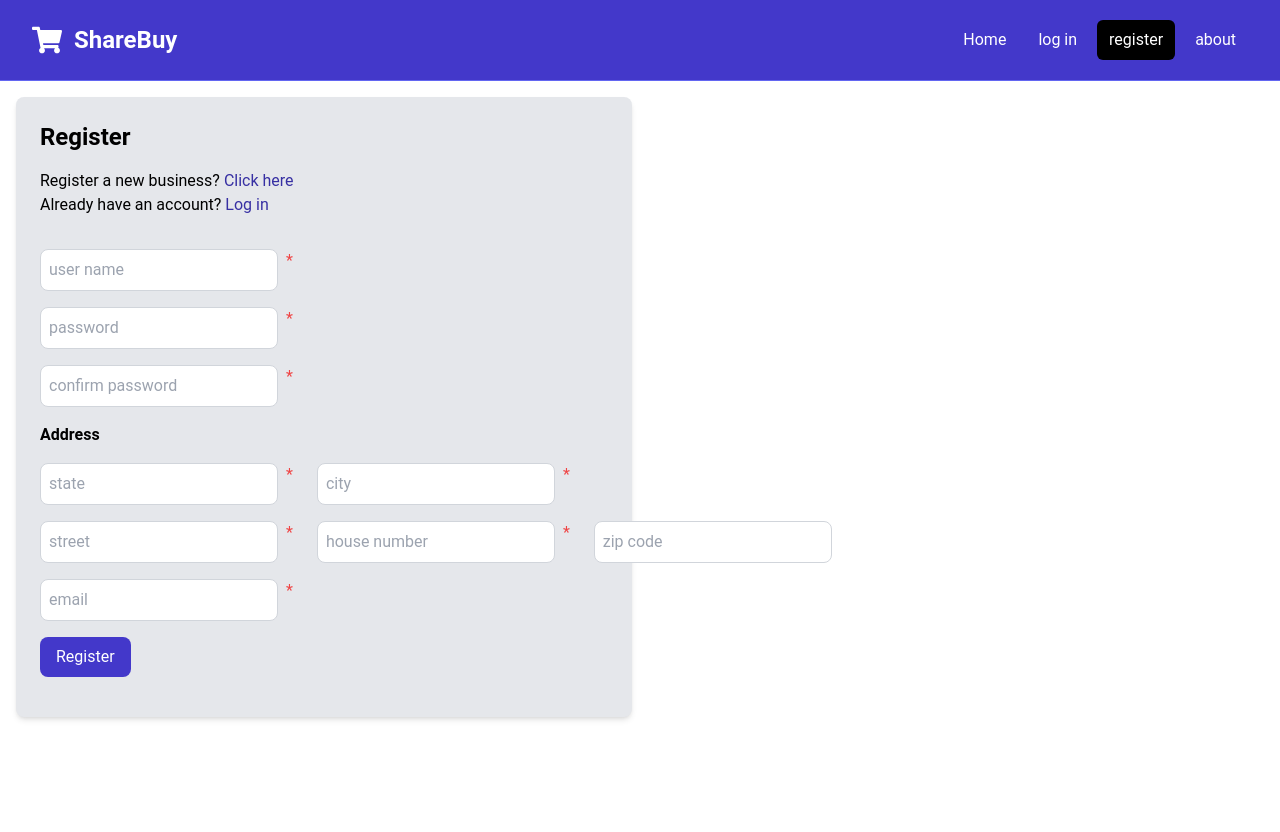
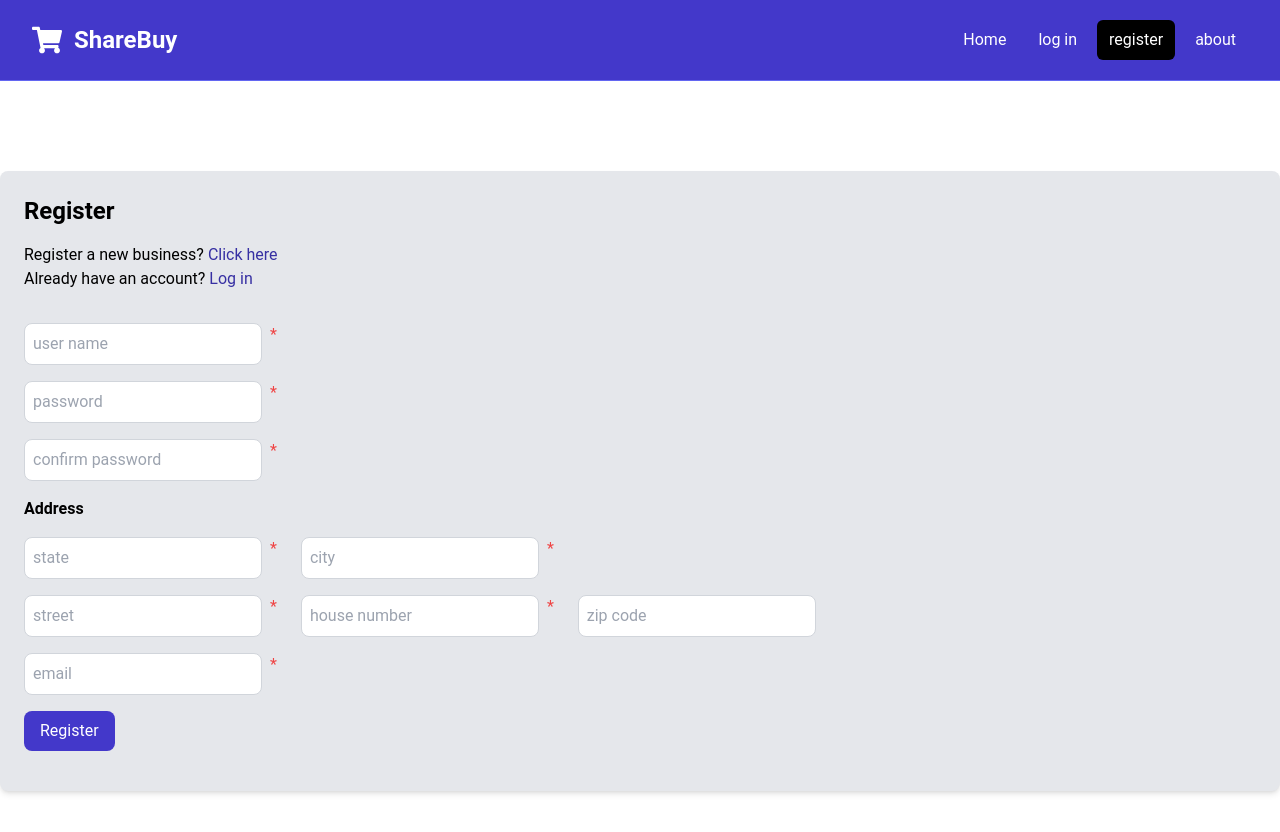
Before and after one commit to ShareBuy-final-project/Frontend, a React (Vite) app: page /register in a window 1280 px wide. Shown: the top 832 px of the page. Before the commit the page ends 800 px from the top, so only its background shows below. Built offline with nearby package versions, Linux system fonts and the light colour scheme.

Commit message:
fix card size

```diff
--- a/src/pages/RegisterPage.jsx
+++ b/src/pages/RegisterPage.jsx
@@ -78,8 +78,9 @@ const RegisterPage = () => {
 
     return (
         <div className="container-xl lg:container m-auto">
-            <div className="grid grid-cols-1 md:grid-cols-2 gap-4 p-4 rounded-lg">
-                <Card>
+            {/* <div className="grid grid-cols-1 md:grid-cols-2 gap-4 p-4 rounded-lg"> */}
+            <div className="flex justify-center items-center h-screen">
+                <Card width="w-full max-w-full">
                     <h2 className="text-2xl font-bold mb-4">Register</h2>
                     <div className="mb-4">
                         <p>Register a new business? <Link className="text-indigo-800 hover:text-indigo-400 " to="/registerBusiness">Click here</Link></p>
@@ -100,9 +101,9 @@ const RegisterPage = () => {
                                 mb = "mb-4"
                                 onChange={handlePasswordChange}
                             />
-                            <span className="text-red-500 ml-2">*</span>
+                            <span className="text-red-500 ml-2 mr-6">*</span>
+                            {passwordMessage && <p className="text-red-500 mb-2">{passwordMessage}</p>}
                         </div>
-                        {passwordMessage && <p className="text-red-500 mb-2">{passwordMessage}</p>}
                         <div className="flex">
                             <TextBox
                                 ph = "confirm password"
```
